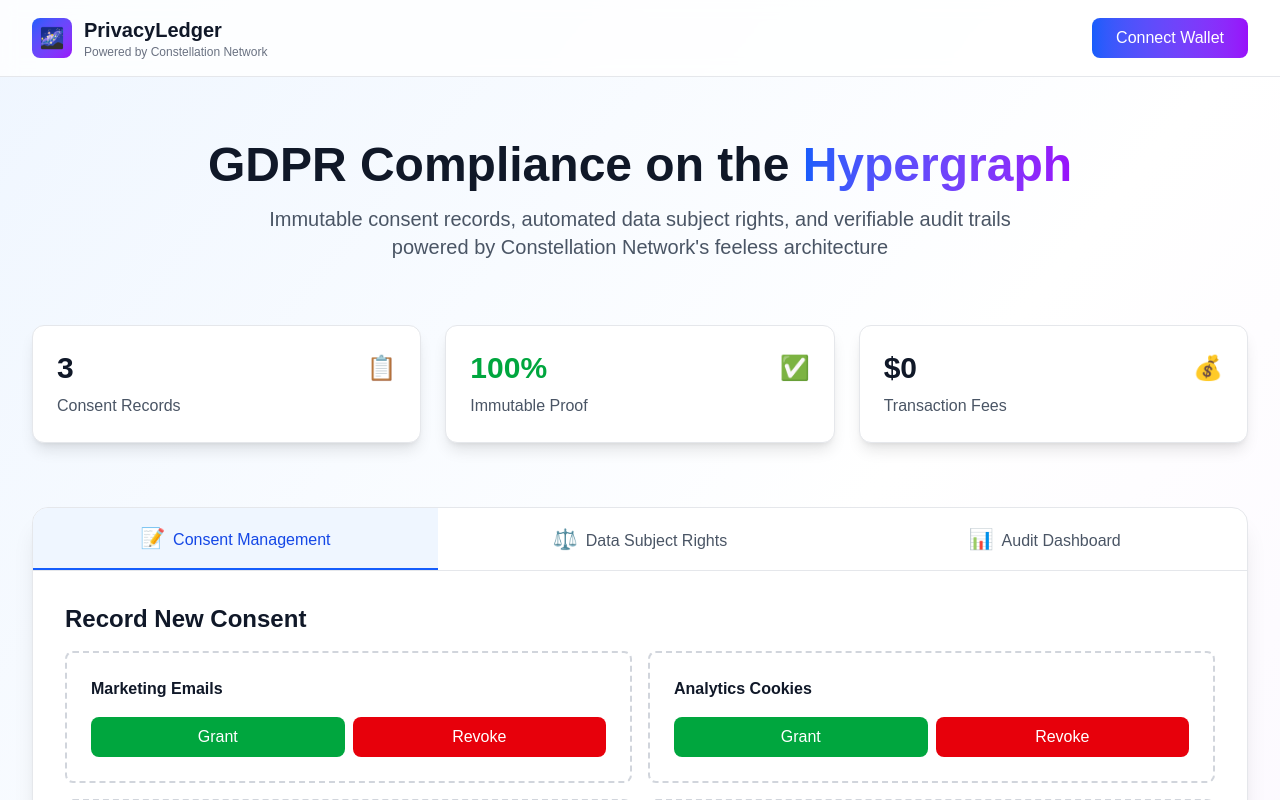
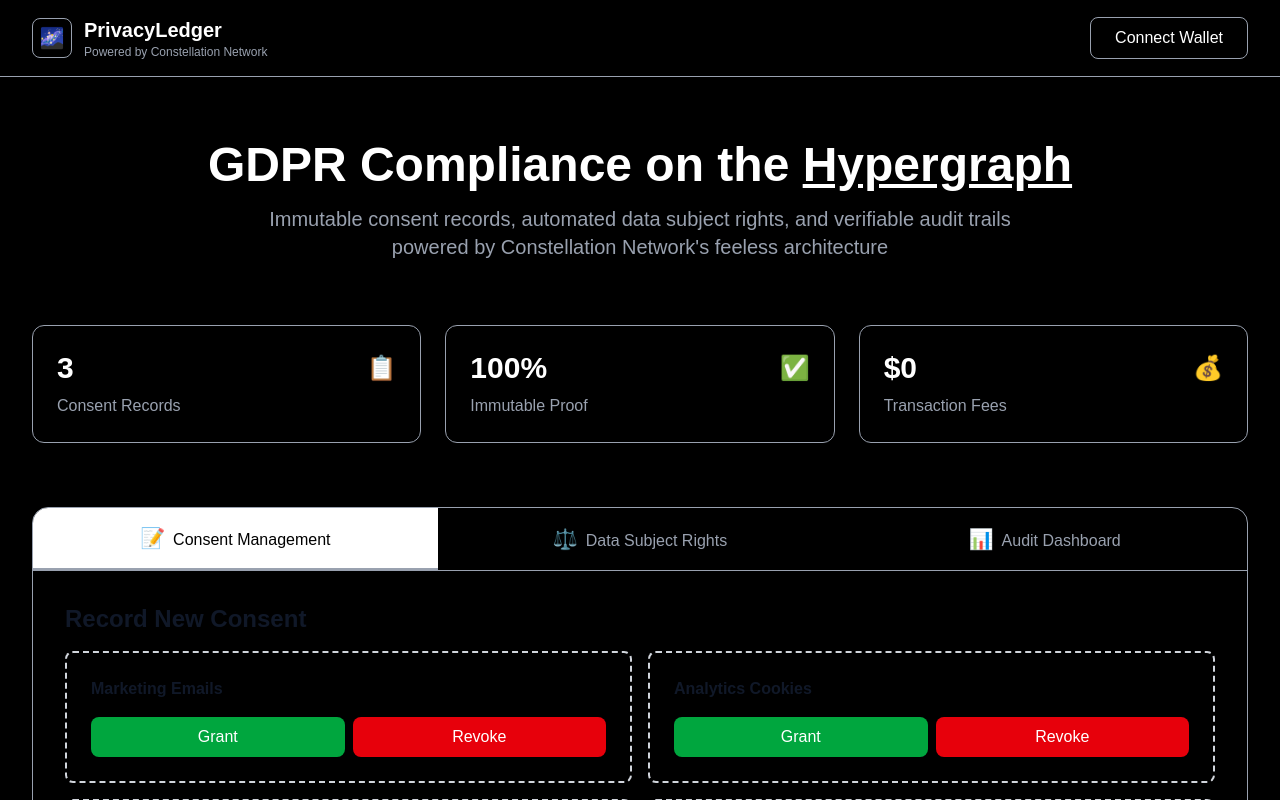
Before and after one commit to ayushsingh82/CivicLedger, a Next.js app: page / in a window 1280 px wide. Shown: the top 800 px of the page. Built offline with nearby package versions, Linux system fonts and the light colour scheme.

Commit message:
theme fix

```diff
--- a/app/page.tsx
+++ b/app/page.tsx
@@ -32,33 +32,33 @@
   };
 
   return (
-    <div className="min-h-screen bg-gradient-to-br from-blue-50 via-white to-purple-50 dark:from-gray-900 dark:via-gray-800 dark:to-gray-900">
+    <div className="min-h-screen bg-black">
       {/* Header */}
-      <header className="border-b border-gray-200 dark:border-gray-700 bg-white/80 dark:bg-gray-900/80 backdrop-blur-sm sticky top-0 z-50">
+      <header className="border-b border-gray-400 bg-black sticky top-0 z-50">
         <div className="max-w-7xl mx-auto px-4 sm:px-6 lg:px-8 py-4">
           <div className="flex justify-between items-center">
             <div className="flex items-center space-x-3">
-              <div className="w-10 h-10 bg-gradient-to-br from-blue-600 to-purple-600 rounded-lg flex items-center justify-center">
+              <div className="w-10 h-10 border border-gray-400 rounded-lg flex items-center justify-center">
                 <span className="text-white font-bold text-xl">🌌</span>
               </div>
               <div>
-                <h1 className="text-xl font-bold text-gray-900 dark:text-white">PrivacyLedger</h1>
-                <p className="text-xs text-gray-500 dark:text-gray-400">Powered by Constellation Network</p>
+                <h1 className="text-xl font-bold text-white">PrivacyLedger</h1>
+                <p className="text-xs text-gray-400">Powered by Constellation Network</p>
               </div>
             </div>
             {!connected ? (
               <button
                 onClick={handleConnect}
-                className="px-6 py-2 bg-gradient-to-r from-blue-600 to-purple-600 text-white rounded-lg font-medium hover:shadow-lg transition-all duration-200"
+                className="px-6 py-2 border border-gray-400 text-white rounded-lg font-medium hover:bg-white hover:text-black transition-all duration-200"
               >
                 Connect Wallet
               </button>
             ) : (
               <div className="flex items-center space-x-3">
-                <div className="px-4 py-2 bg-green-100 dark:bg-green-900/30 text-green-700 dark:text-green-400 rounded-lg text-sm font-medium">
+                <div className="px-4 py-2 border border-gray-400 text-white rounded-lg text-sm font-medium">
                   Connected ✓
                 </div>
-                <button className="px-6 py-2 border border-gray-300 dark:border-gray-600 rounded-lg font-medium hover:bg-gray-50 dark:hover:bg-gray-800 transition-colors">
+                <button className="px-6 py-2 border border-gray-400 rounded-lg font-medium hover:bg-white hover:text-black transition-colors">
                   Disconnect
                 </button>
               </div>
@@ -70,13 +70,13 @@
       {/* Hero Section */}
       <section className="max-w-7xl mx-auto px-4 sm:px-6 lg:px-8 py-16">
         <div className="text-center mb-16">
-          <h2 className="text-5xl font-bold text-gray-900 dark:text-white mb-4">
+          <h2 className="text-5xl font-bold text-white mb-4">
             GDPR Compliance on the{' '}
-            <span className="bg-gradient-to-r from-blue-600 to-purple-600 bg-clip-text text-transparent">
+            <span className="underline">
               Hypergraph
             </span>
           </h2>
-          <p className="text-xl text-gray-600 dark:text-gray-300 max-w-3xl mx-auto">
+          <p className="text-xl text-gray-400 max-w-3xl mx-auto">
             Immutable consent records, automated data subject rights, and verifiable audit trails
             powered by Constellation Network's feeless architecture
           </p>
@@ -84,32 +84,32 @@
 
         {/* Stats */}
         <div className="grid grid-cols-1 md:grid-cols-3 gap-6 mb-16">
-          <div className="bg-white dark:bg-gray-800 p-6 rounded-xl shadow-lg border border-gray-200 dark:border-gray-700">
+          <div className="bg-black p-6 rounded-xl border border-gray-400">
             <div className="flex items-center justify-between mb-2">
-              <span className="text-3xl font-bold text-gray-900 dark:text-white">{consents.length}</span>
-              <span className="text-blue-600 text-2xl">📋</span>
+              <span className="text-3xl font-bold text-white">{consents.length}</span>
+              <span className="text-2xl">📋</span>
             </div>
-            <p className="text-gray-600 dark:text-gray-400">Consent Records</p>
+            <p className="text-gray-400">Consent Records</p>
           </div>
-          <div className="bg-white dark:bg-gray-800 p-6 rounded-xl shadow-lg border border-gray-200 dark:border-gray-700">
+          <div className="bg-black p-6 rounded-xl border border-gray-400">
             <div className="flex items-center justify-between mb-2">
-              <span className="text-3xl font-bold text-green-600">100%</span>
-              <span className="text-purple-600 text-2xl">✅</span>
+              <span className="text-3xl font-bold text-white">100%</span>
+              <span className="text-2xl">✅</span>
             </div>
-            <p className="text-gray-600 dark:text-gray-400">Immutable Proof</p>
+            <p className="text-gray-400">Immutable Proof</p>
           </div>
-          <div className="bg-white dark:bg-gray-800 p-6 rounded-xl shadow-lg border border-gray-200 dark:border-gray-700">
+          <div className="bg-black p-6 rounded-xl border border-gray-400">
             <div className="flex items-center justify-between mb-2">
-              <span className="text-3xl font-bold text-gray-900 dark:text-white">$0</span>
-              <span className="text-green-600 text-2xl">💰</span>
+              <span className="text-3xl font-bold text-white">$0</span>
+              <span className="text-2xl">💰</span>
             </div>
-            <p className="text-gray-600 dark:text-gray-400">Transaction Fees</p>
+            <p className="text-gray-400">Transaction Fees</p>
           </div>
         </div>
 
         {/* Tabs */}
-        <div className="bg-white dark:bg-gray-800 rounded-2xl shadow-xl border border-gray-200 dark:border-gray-700 overflow-hidden">
-          <div className="border-b border-gray-200 dark:border-gray-700">
+        <div className="bg-black rounded-2xl border border-gray-400 overflow-hidden">
+          <div className="border-b border-gray-400">
             <nav className="flex">
               {[
                 { id: 'consent', label: 'Consent Management', icon: '📝' },
@@ -121,8 +121,8 @@
                   onClick={() => setActiveTab(tab.id)}
                   className={`flex-1 px-6 py-4 font-medium transition-colors ${
                     activeTab === tab.id
-                      ? 'bg-blue-50 dark:bg-blue-900/20 text-blue-700 dark:text-blue-400 border-b-2 border-blue-600'
-                      : 'text-gray-600 dark:text-gray-400 hover:bg-gray-50 dark:hover:bg-gray-700'
+                      ? 'bg-white text-black border-b-2 border-gray-400'
+                      : 'text-gray-400 hover:bg-gray-900'
                   }`}
                 >
                   <span className="text-xl mr-2">{tab.icon}</span>
```
Also changed, not shown: 1 other file (tests, documents, lock files or other folders).
